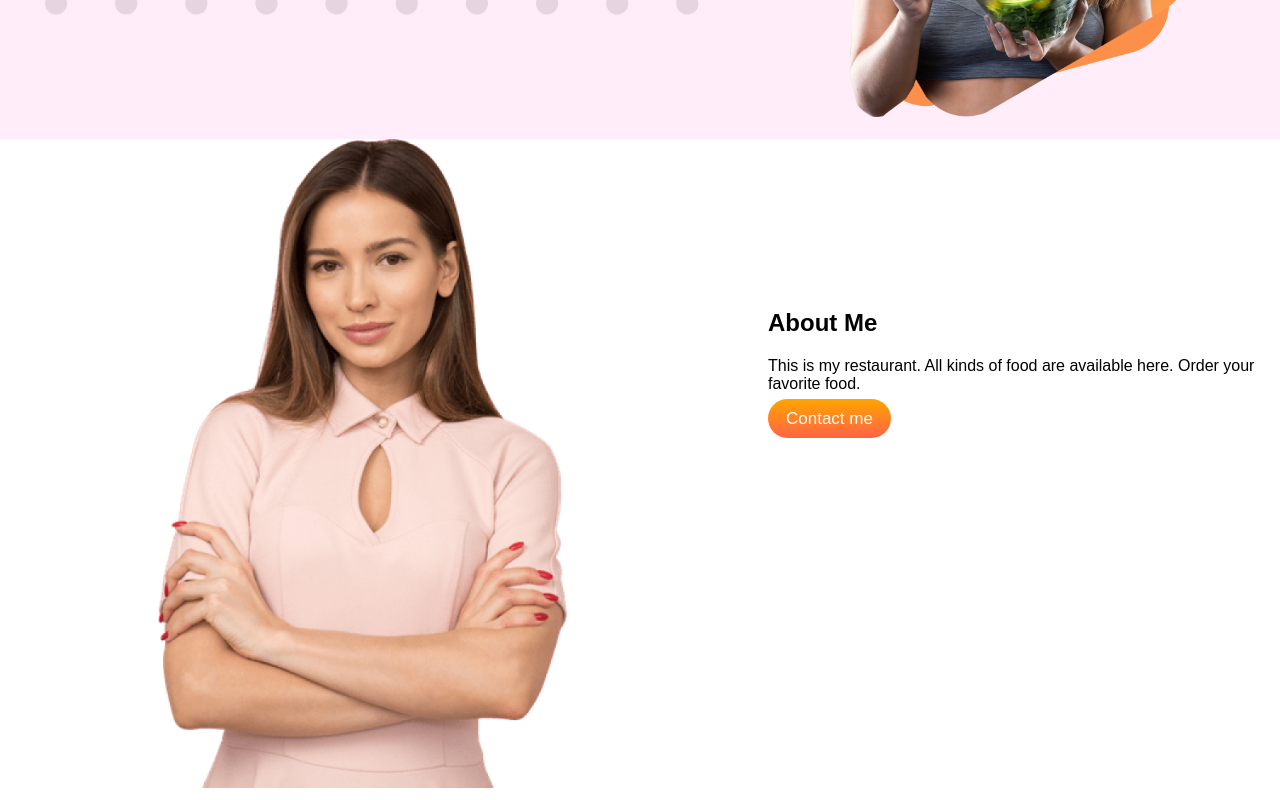
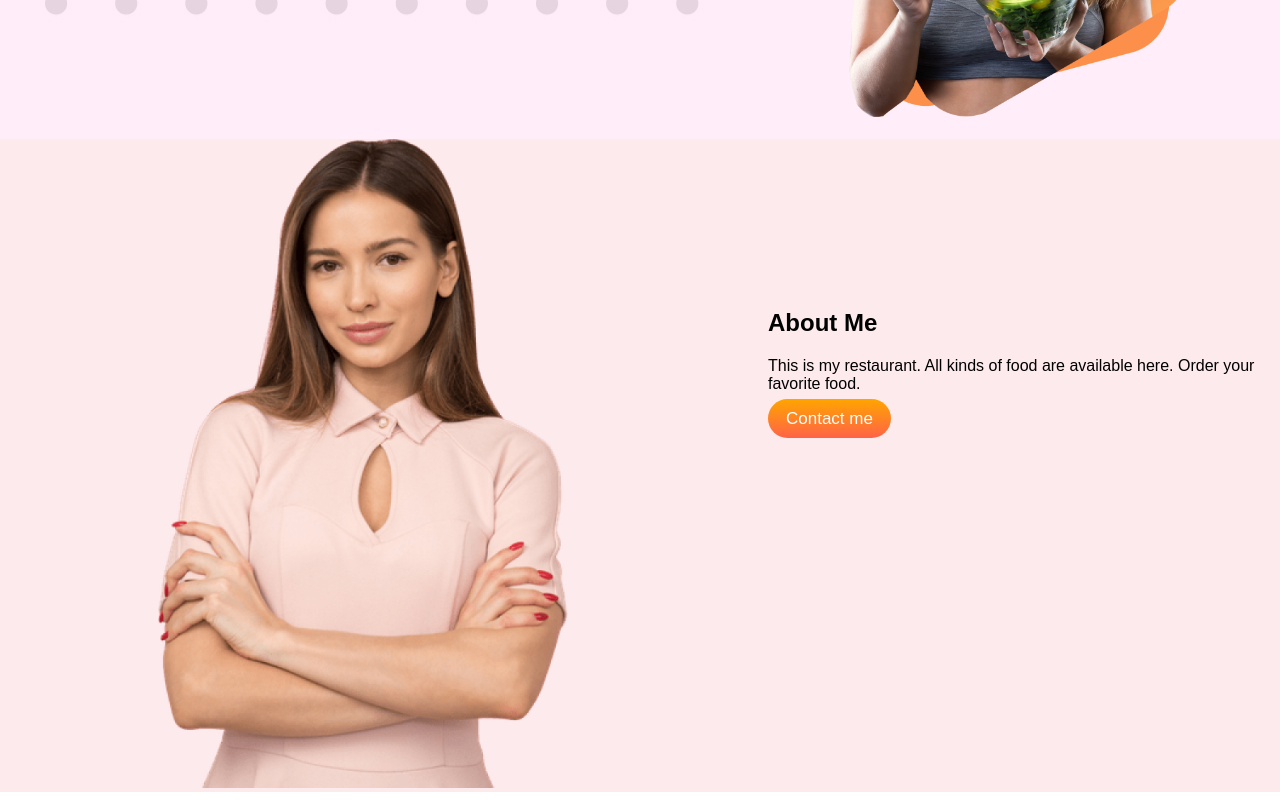
Before and after one commit to joysarka/food-first-assignment, a plain HTML site: page index.html in a window 1280 px wide. Shown: the part 380-1180 px from the top of the page. Drawn offline with Linux system fonts and the light colour scheme; the site is published under a folder, as on GitHub Pages, so addresses that start at the root find nothing.

Commit message:
about image

```diff
--- a/style.css
+++ b/style.css
@@ -71,7 +71,7 @@ body {
     width: 30%;
 }
 .about-banner{
-     background-image: url(/shapes/Frame\ 58.jpg);
+    background-image: url(shapes/Frame\ 58.jpg);
     background-repeat: no-repeat;
 }
 .about-baner2{
```
